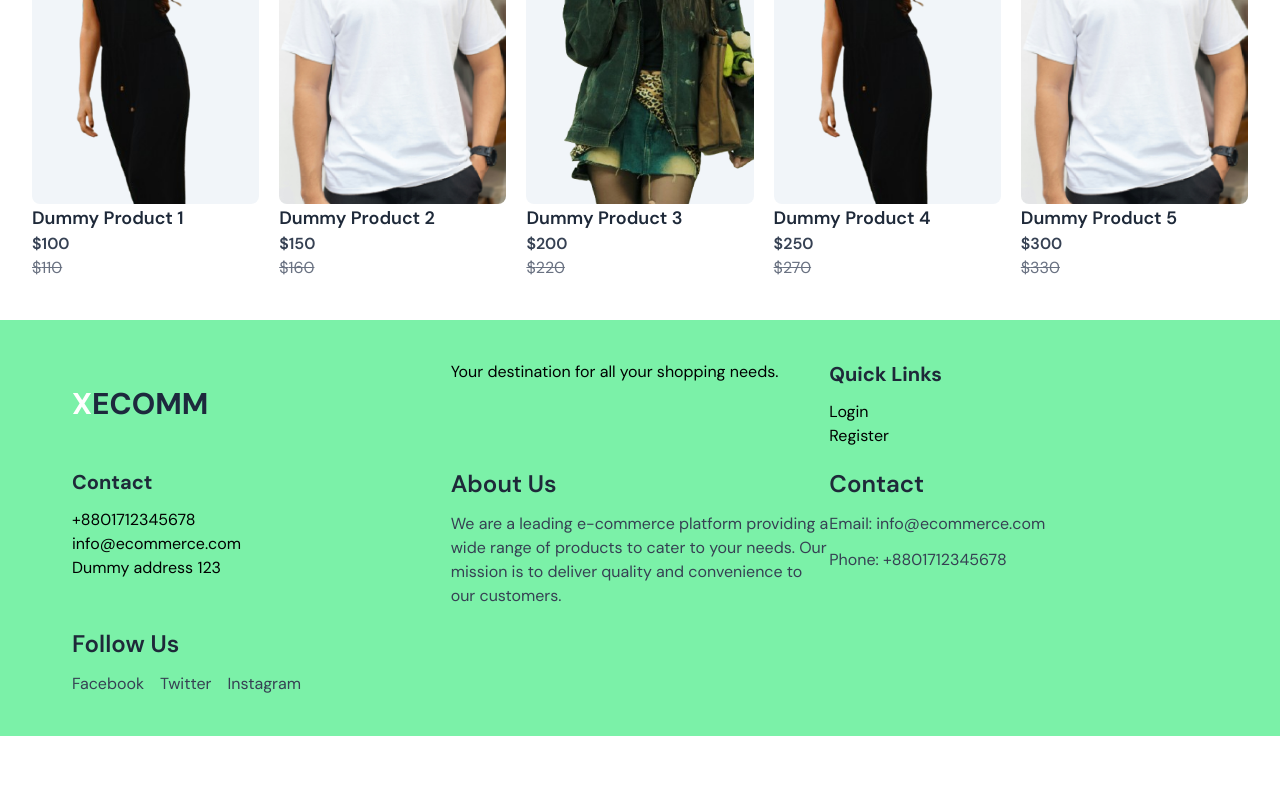
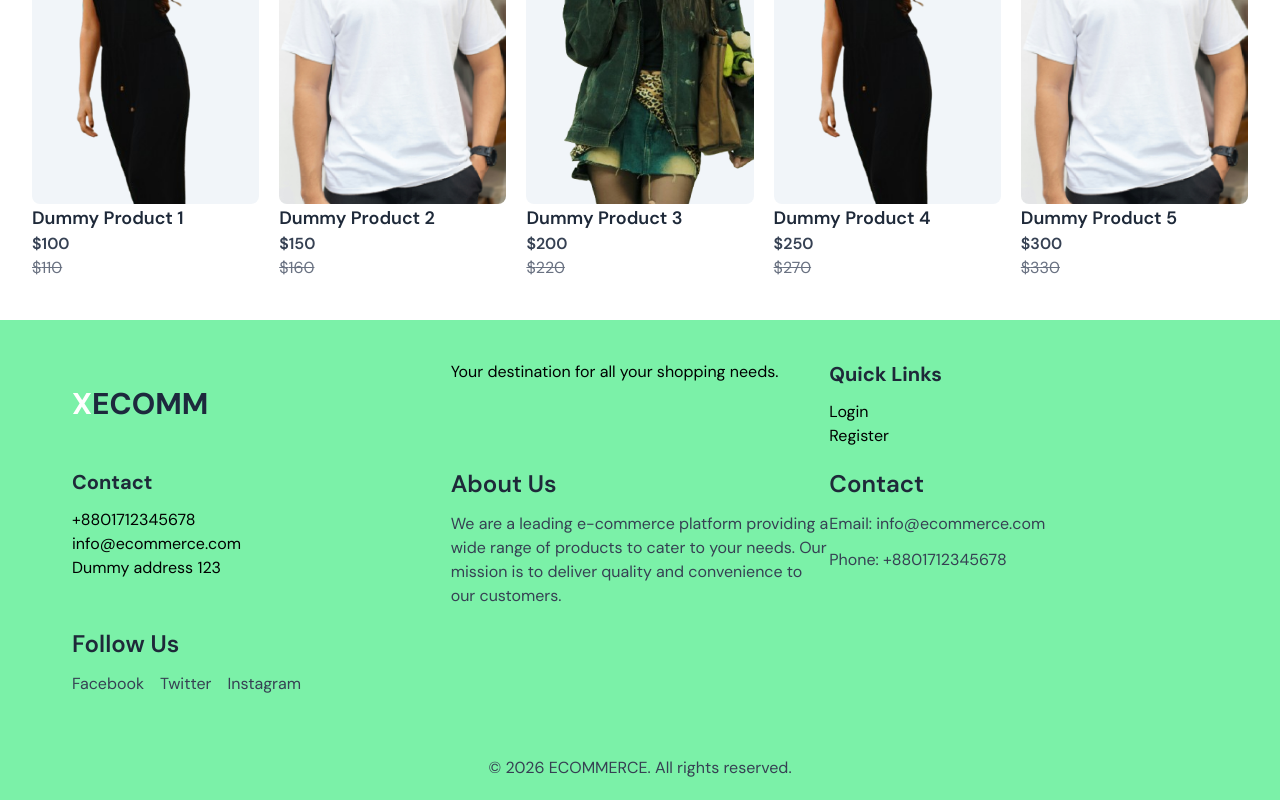
Before and after one commit to tirthosarkar/E-Commerce-Website-1, a React app: page / in a window 1280 px wide. Shown: the part 1720-2520 px from the top of the page. Before the commit the page ends 2456 px from the top, so only its background shows below. Built offline with nearby package versions, Linux system fonts and the light colour scheme; the HTML template or start-up script is replaced by a standard one.

Commit message:
Added hero, heder, footer header link number added copy right

```diff
--- a/src/components/layouts/Footer.jsx
+++ b/src/components/layouts/Footer.jsx
@@ -5,7 +5,7 @@ import Register from './../../pages/Register';
 
 const Footer = () => {
   return (
-    <div className="max-w-360  mx-auto bg-green-300 lg:px-8 px-5">
+    <div className="max-w-360 mx-auto bg-green-300 lg:px-8 px-5">
       <div className="grid grid-cols-1 gap-y-5 lg:grid-cols-3 rounded-lg p-10">
         <Link to="/" className="flex items-center">
           <span className="text-3xl text-white font-bold">X</span>
@@ -55,6 +55,9 @@ const Footer = () => {
           </div>
         </div>
       </div>
+      <div className="text-center py-5 text-gray-700">
+        &copy; {new Date().getFullYear()} ECOMMERCE. All rights reserved.
+      </div>
     </div>
   );
 }
```
